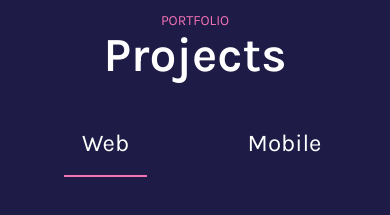
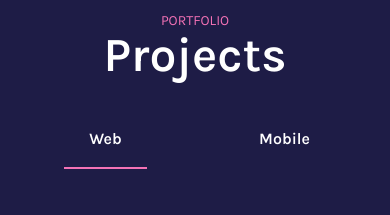
Before and after one commit to Olajide-Ibukunoluwa-Temitope/portfolio, a React (Create React App) app: page / in a window 390 px wide. Shown: the part 3580-3795 px from the top of the page. Built offline with nearby package versions, Linux system fonts and the light colour scheme.

Commit message:
making minor text changes

```diff
--- a/src/components/view/Portfolio.tsx
+++ b/src/components/view/Portfolio.tsx
@@ -65,10 +65,10 @@ const Portfolio = ({ theme }: PortfolioProps): JSX.Element => {
           </div>
           <div className='flex w-full mb-12 justify-between'>
             <div className={`w-5/12 flex justify-center cursor-pointer mx-12 border-pink-400 ${activeTab === 0 && 'border-b-2'} `} onClick={() => handleSwitchTab(0)}>
-              <p className='text-2xl mb-4 h-full'>Web</p>
+              <p className='md:text-2xl mb-4 h-full font-semibold'>Web</p>
             </div>
             <div className={`w-5/12 flex justify-center cursor-pointer mx-12 border-pink-400 ${activeTab === 1 && 'border-b-2'} `} onClick={() => handleSwitchTab(1)}>
-              <p className='text-2xl mb-4 h-full'>Mobile</p>
+              <p className='md:text-2xl mb-4 h-full font-semibold'>Mobile</p>
             </div>
           </div>
           <div>
```
